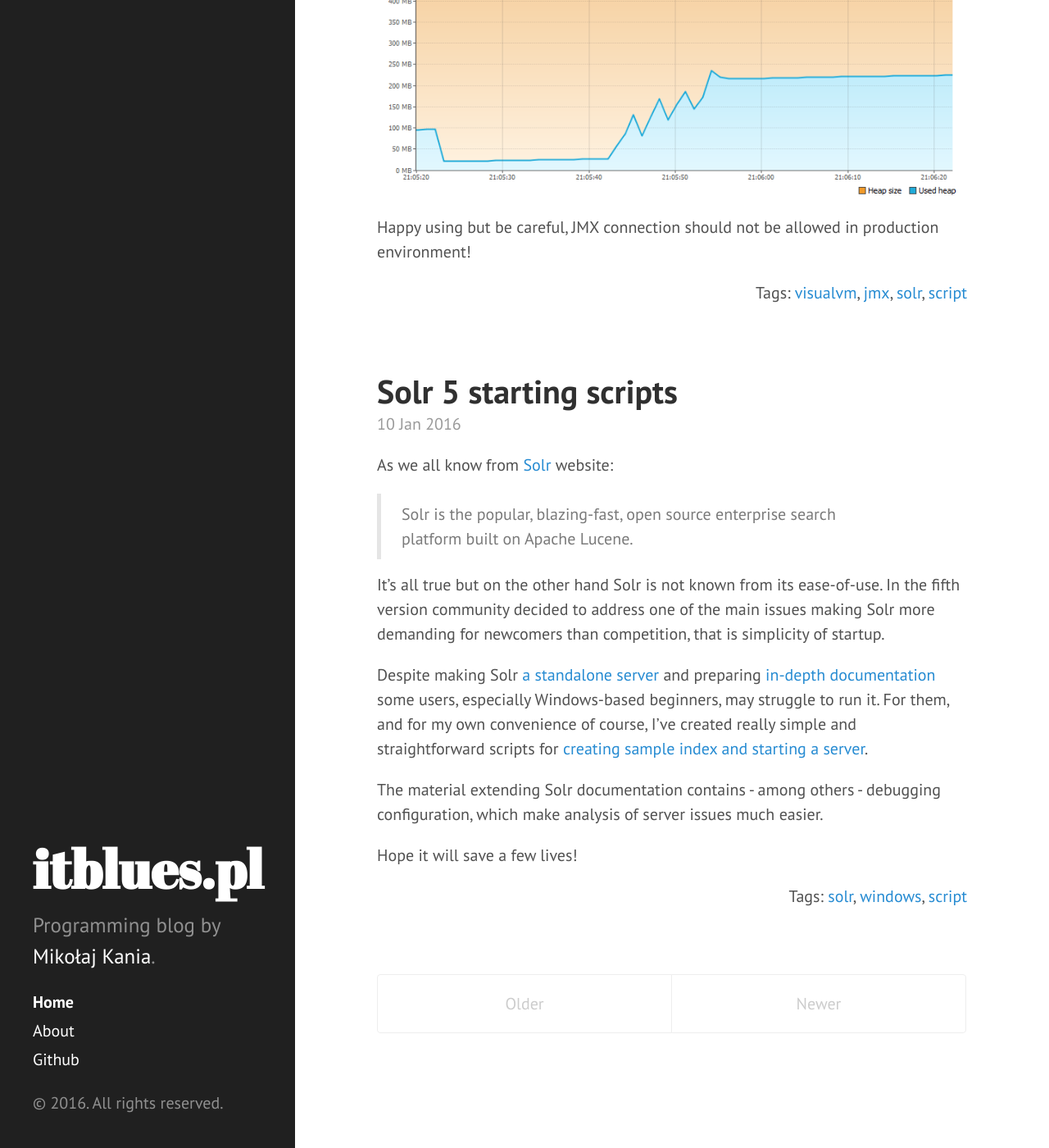
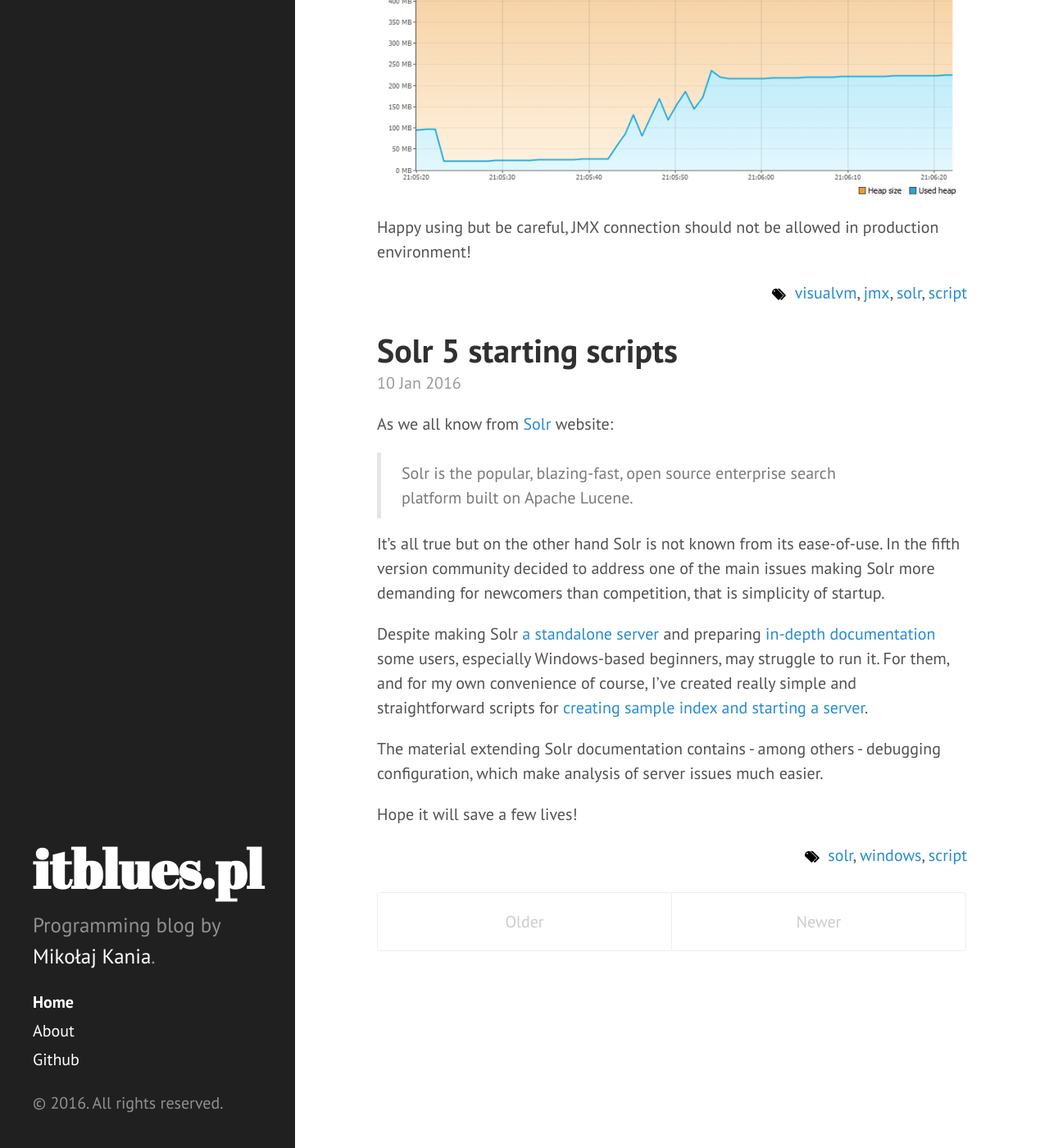
Before and after one commit to mikolajkania/mikolajkania.github.io, a Jekyll site: the page built from index.html, in a window 1280 px wide and 1400 px high, scrolled down 956 px. Shown: the whole window at 82% size. Built offline with Jekyll 4.4.1, drawn with Linux system fonts in a browser that asks for light colours; the list of posts is cut into pages by our own code.

Commit message:
Tag icon

```diff
--- a/_includes/post-tags.html
+++ b/_includes/post-tags.html
@@ -1,5 +1,5 @@
 <div class="post-tags">
-  Tags:
+  <span style="float:right;">&nbsp;
   {% if post %}
     {% assign tags = post.tags %}
   {% else %}
@@ -8,4 +8,6 @@
   {% for tag in tags %}
 	<a href="/tags/#{{tag|slugize}}">{{tag}}</a>{% unless forloop.last %},{% endunless %}
   {% endfor %}
+  </span>
+  <span style="float:right;padding-top:10px;"><img src="public/glyphicons-67-tags.png" alt="tags" height="14px"/></span>
 </div>
```
